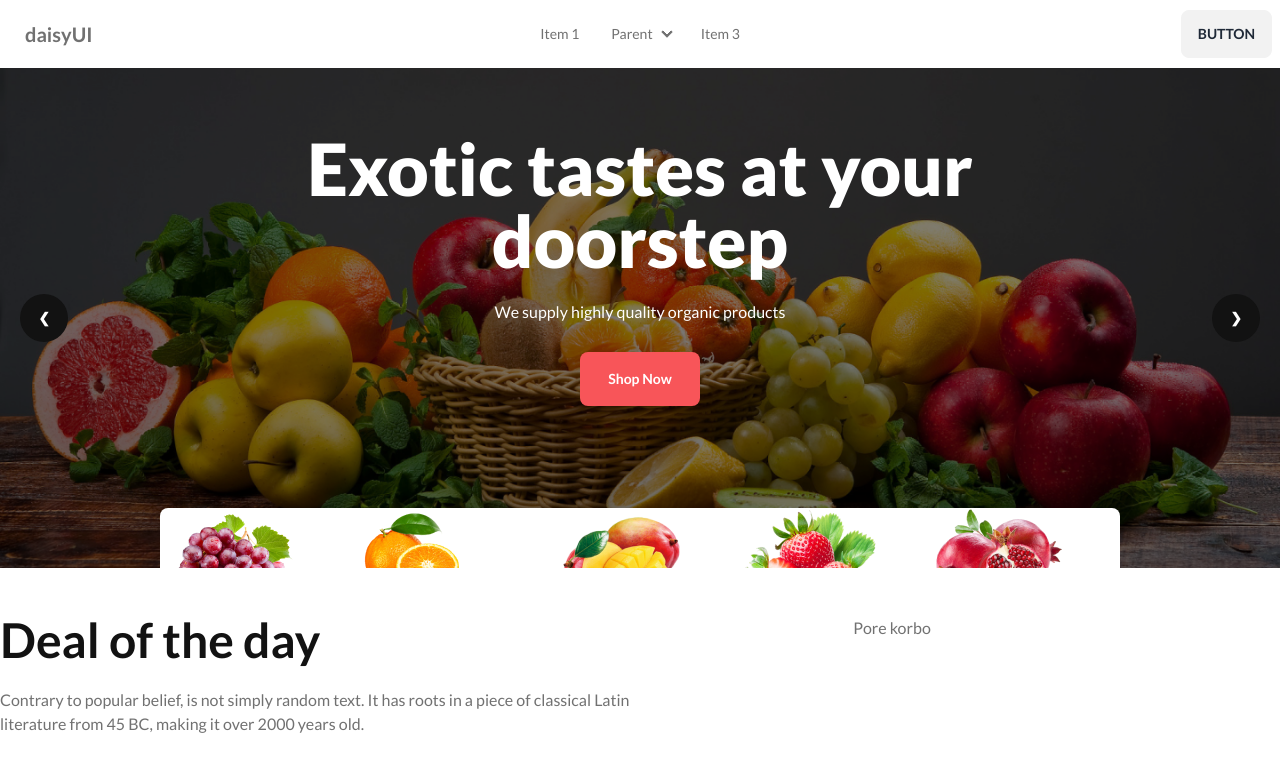
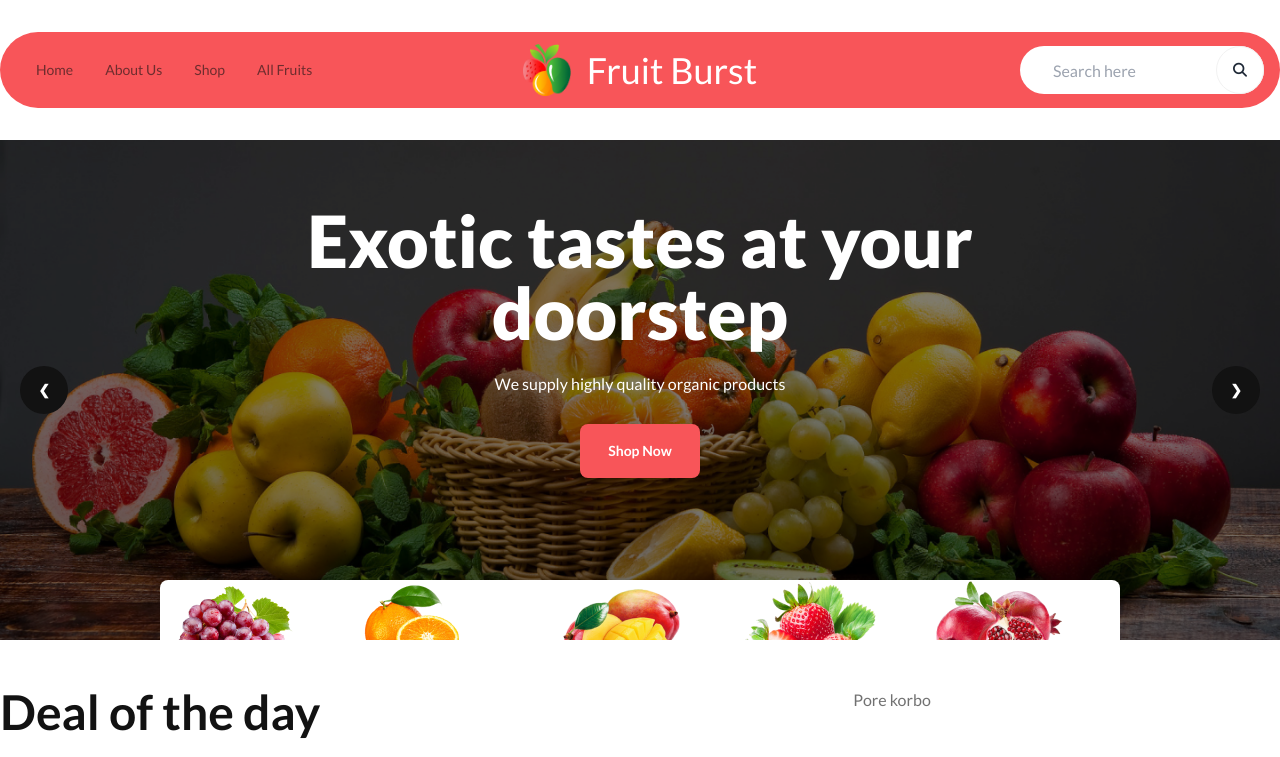
Before and after one commit to smsiam76/fruit-brust-assignment-batch8, a plain HTML site: page index.html in a window 1280 px wide. Shown: the top 757 px of the page. Drawn offline with nearby package versions, Linux system fonts and the light colour scheme; grey boxes are pictures that could not be loaded.

Commit message:
added navbar and main all area with responsive

```diff
--- a/index.html
+++ b/index.html
@@ -44,45 +44,39 @@
 	<!-- header -->
 	<header class="container mx-auto">
 		<!-- navbar -->
-		<div class="navbar bg-base-100">
-			<div class="navbar-start">
+		<nav class="navbar justify-between  bg-white lg:bg-fruit-bg py-3 px-4 my-4 lg:my-8 rounded-full">
+			<div class="navbar-start hidden lg:block">
+				<ul class="menu menu-horizontal px-1">
+			      	<li><a>Home</a></li>
+			        <li><a>About Us</a></li>
+			        <li><a>Shop</a></li>
+			        <li><a>All Fruits</a></li>
+			    </ul>
+			</div>
+			<div class="navbar-center">
+			    <div class="flex gap-4 items-center">
+			    	<img class="w-12" src="./images/logo.png" alt="">
+			    	<a href="#" class="text-xl lg:text-4xl text-fruit-title lg:text-white">Fruit Burst</a>
+			    </div>
+			</div>
+			  <div class="navbar-end">
+			    <div class="relative hidden lg:block">
+			    	<input class="input w-full rounded-full px-8" type="search" name="" id="search" placeholder="Search here">
+			    	<button href="" class="btn bg-transparent rounded-full absolute top-0 right-0"><i class="fa-solid fa-magnifying-glass"></i></button>
+			    </div>
 			    <div class="dropdown">
 			      <label tabindex="0" class="btn btn-ghost lg:hidden">
 			        <svg xmlns="http://www.w3.org/2000/svg" class="h-5 w-5" fill="none" viewBox="0 0 24 24" stroke="currentColor"><path stroke-linecap="round" stroke-linejoin="round" stroke-width="2" d="M4 6h16M4 12h8m-8 6h16" /></svg>
 			      </label>
-			      <ul tabindex="0" class="menu menu-sm dropdown-content mt-3 z-[1] p-2 shadow bg-base-100 rounded-box w-52">
-			        <li><a>Item 1</a></li>
-			        <li>
-			          <a>Parent</a>
-			          <ul class="p-2">
-			            <li><a>Submenu 1</a></li>
-			            <li><a>Submenu 2</a></li>
-			          </ul>
-			        </li>
-			        <li><a>Item 3</a></li>
+			      <ul tabindex="0" class="menu menu-sm dropdown-content top-10 lg:top-20 right-0 mt-3 z-[1] p-2 shadow bg-white rounded-box w-52">
+			        <li><a>Home</a></li>
+			        <li><a>About Us</a></li>
+			        <li><a>Shop</a></li>
+			        <li><a>All Fruits</a></li>
 			      </ul>
 			    </div>
-			    <a class="btn btn-ghost normal-case text-xl">daisyUI</a>
-			</div>
-			<div class="navbar-center hidden lg:flex">
-			    <ul class="menu menu-horizontal px-1">
-			      <li><a>Item 1</a></li>
-			      <li tabindex="0">
-			        <details>
-			          <summary>Parent</summary>
-			          <ul class="p-2">
-			            <li><a>Submenu 1</a></li>
-			            <li><a>Submenu 2</a></li>
-			          </ul>
-			        </details>
-			      </li>
-			      <li><a>Item 3</a></li>
-			    </ul>
-			</div>
-			  <div class="navbar-end">
-			    <a class="btn">Button</a>
 			  </div>
-		</div>
+		</nav>
 		<!-- navbar ends -->
 
 		<!-- banner -->
@@ -92,7 +86,7 @@
 		  <div id="slide1" class="carousel-item relative w-full bg-center bg-cover" style="background-image: url(./images/banner1.png);">
 		  	<div class="w-full backdrop-brightness-50">
 		  		<!-- banner content -->
-			    <div class="max-w-2xl mx-auto p-8 md:p-0 md:mt-16 text-center text-white">
+			    <div class="max-w-2xl mx-auto p-8 lg:p-0 md:mt-16 text-center text-white">
 			    	<h1 class="text-2xl md:text-7xl font-black md:mb-6">Exotic tastes at your <br>doorstep</h1>
 			    	<p class="text-sm md:text-base mb-4 md:mb-7">We supply highly quality organic products</p>
 			    	<button class="btn bg-fruit-bg text-white border-none font-bold capitalize py-5 px-7 h-auto">Shop Now</button>
@@ -136,7 +130,7 @@
 
 		    <div class="w-full backdrop-brightness-50">
 		    	<!-- banner content -->
-			    <div class="max-w-2xl mx-auto p-8 md:p-0 md:mt-16 text-center text-white">
+			    <div class="max-w-2xl mx-auto p-8 lg:p-0 md:mt-16 text-center text-white">
 			    	<h1 class="text-2xl md:text-7xl font-black md:mb-6">Exotic tastes at your <br>doorstep</h1>
 			    	<p class="text-sm md:text-base mb-4 md:mb-7">We supply highly quality organic products</p>
 			    	<button class="btn bg-fruit-bg text-white border-none font-bold capitalize py-5 px-7 h-auto">Shop Now</button>
@@ -180,7 +174,7 @@
 		  <div id="slide3" class="carousel-item relative w-full bg-center bg-cover" style="background-image: url(./images/banner3.png);">
 			  <div class="w-full backdrop-brightness-50">
 			    <!-- banner content -->
-			    <div class="max-w-2xl mx-auto p-8 md:p-0 md:mt-16 text-center text-white">
+			    <div class="max-w-2xl mx-auto p-8 lg:p-0 md:mt-16 text-center text-white">
 			    	<h1 class="text-2xl md:text-7xl font-black md:mb-6">Exotic tastes at your <br>doorstep</h1>
 			    	<p class="text-sm md:text-base mb-4 md:mb-7">We supply highly quality organic products</p>
 			    	<button class="btn bg-fruit-bg text-white border-none font-bold capitalize py-5 px-7 h-auto">Shop Now</button>
@@ -224,7 +218,7 @@
 
 		    <div class="w-full backdrop-brightness-50">
 		    	<!-- banner content -->
-			    <div class="max-w-2xl mx-auto p-8 md:p-0 md:mt-16 text-center text-white">
+			    <div class="max-w-2xl mx-auto p-8 lg:p-0 md:mt-16 text-center text-white">
 			    	<h1 class="text-2xl md:text-7xl font-black md:mb-6">Exotic tastes at your <br>doorstep</h1>
 			    	<p class="text-sm md:text-base mb-4 md:mb-7">We supply highly quality organic products</p>
 			    	<button class="btn bg-fruit-bg text-white border-none font-bold capitalize py-5 px-7 h-auto">Shop Now</button>
```
